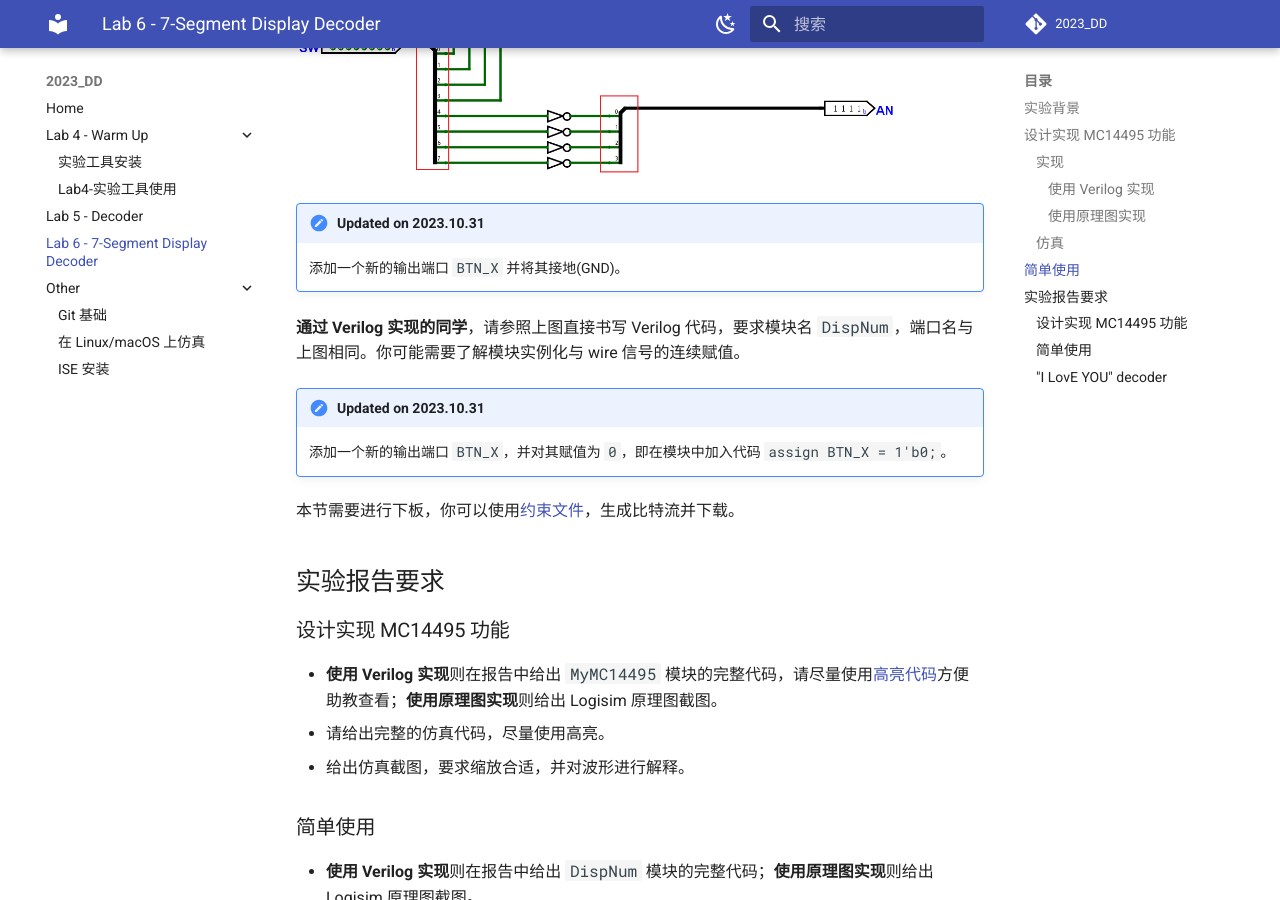
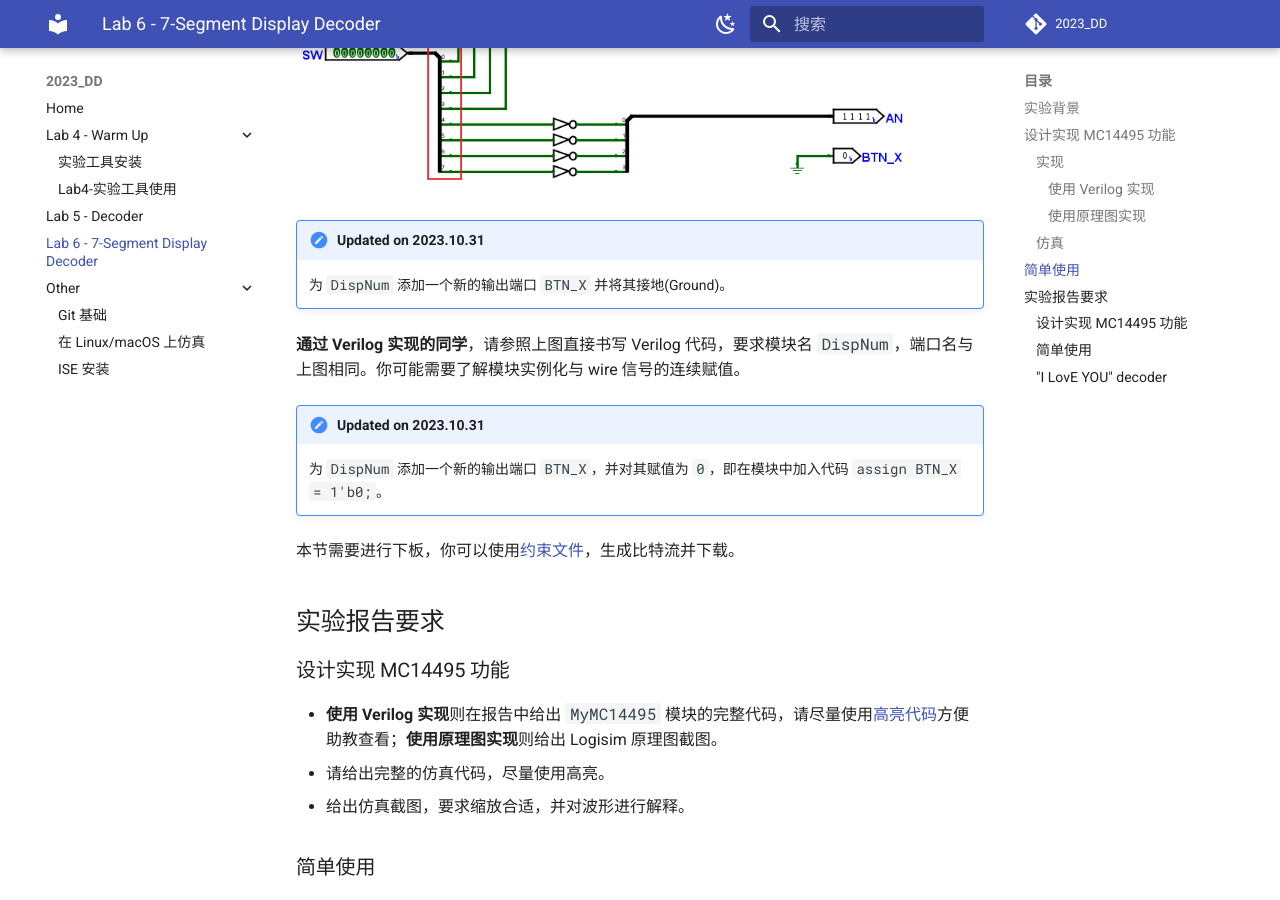
Before and after one commit to Guahao31/2023_DD, an MkDocs documentation site: the page built from docs/lab6/seven-segment.md, in a window 1280 px wide and 900 px high, scrolled down 4452 px. Built offline with MkDocs 1.6.1 and Material for MkDocs 9.7.7, drawn with Linux system fonts in a browser that asks for light colours; a script that is not in the unit is left out; comment, search, counter and statistics services are not loaded.

Commit message:
udpated: lab6 DispNum

```diff
--- a/docs/lab6/seven-segment.md
+++ b/docs/lab6/seven-segment.md
@@ -157,15 +157,15 @@ endmodule
 
 **通过原理图实现的同学**，请参照下图，使用刚刚绘制的 `MyMC14495` 电路绘制本节电路 `DispNum` 并导出，请注意红框圈出的分线器下标与连接端口的对应关系：
 
-<img src="../pic/circuit_dispnum.png">
+<img src="../pic/updated_disp_num.png">
 
 !!! note "Updated on 2023.10.31"
-    添加一个新的输出端口 `BTN_X` 并将其接地(GND)。
+    为 `DispNum` 添加一个新的输出端口 `BTN_X` 并将其接地(Ground)。
 
 **通过 Verilog 实现的同学**，请参照上图直接书写 Verilog 代码，要求模块名 `DispNum`，端口名与上图相同。你可能需要了解模块实例化与 wire 信号的连续赋值。
 
 !!! note "Updated on 2023.10.31"
-    添加一个新的输出端口 `BTN_X`，并对其赋值为 `0`，即在模块中加入代码 `assign BTN_X = 1'b0;`。
+    为 `DispNum` 添加一个新的输出端口 `BTN_X`，并对其赋值为 `0`，即在模块中加入代码 `assign BTN_X = 1'b0;`。
 
 本节需要进行下板，你可以使用[约束文件](../attachment/constraints_lab6.xdc)，生成比特流并下载。
 
```
Also changed, not shown: docs/lab6/pic/circuit_dispnum.png (deleted), docs/lab6/pic/updated_disp_num.png (added).
